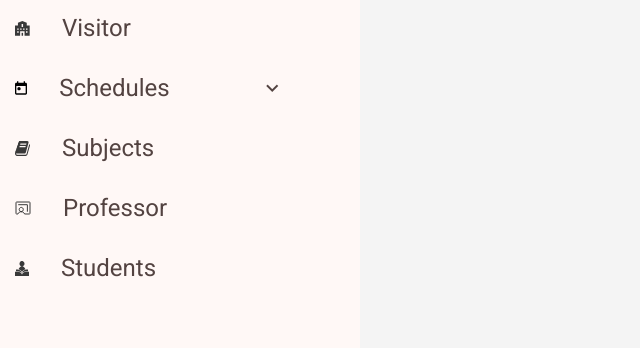
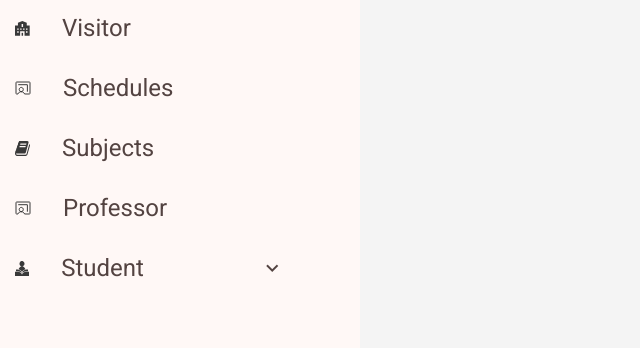
Before and after one commit to PUPT-CaPro-2025/BioSync, an Angular app in the folder BioSync.UI/: page / in a window 1280 px wide. Shown: the part 318-666 px from the top of the page, without its empty margins (0-640 px from the left). Built offline with nearby package versions, Linux system fonts and the light colour scheme.

Commit message:
move the dropdown to students

```diff
--- a/BioSync.UI/src/app/sidenav/sidenav.component.html
+++ b/BioSync.UI/src/app/sidenav/sidenav.component.html
@@ -14,25 +14,12 @@
             <p>Visitor</p>
         </button>
     </div>
-    <div class="menu-container" (click)="toggleDropdown()" (click)="onButtonClick('schedule')" [class.clicked]="activeButton === 'schedule'">
-        <div class="flex justify-between items-center schedule-arrow">
-            <button class="menu-content">
-                <img src="../../assets/schedule.svg" alt="Schedule Icon">
-                <p>Schedules</p>
-            </button>
-            <mat-icon>{{ isDropdownOpen ? 'keyboard_arrow_up' : 'keyboard_arrow_down' }}</mat-icon>
-        </div>
+    <div class="menu-container" (click)="onButtonClick('schedule')" [class.clicked]="activeButton === 'schedule'">
+        <button routerLink="/schedule" class="menu-content">
+            <img src="../../assets/professor.svg" alt="Professor Icon">
+            <p>Schedules</p>
+        </button>
     </div>
-    @if(isDropdownOpen) {
-        <div class="dropdown-content flex flex-col">
-            <div class="hover:bg-lightGray hover:text-white rounded-tr-lg rounded-br-lg">
-                <button (click)="navigateTo('/schedule')">List of Schedule</button>
-            </div>
-            <div class="hover:bg-lightGray hover:text-white rounded-tr-lg rounded-br-lg">
-                <button (click)="navigateTo('/attendance')">List of Attendance</button>
-            </div>
-        </div>
-    }
     <div class="menu-container" (click)="onButtonClick('subject')" [class.clicked]="activeButton === 'subject'">
         <button routerLink="/subject" class="menu-content">
             <img src="../../assets/subject.svg" alt="Subject Icon">
@@ -46,11 +33,24 @@
         </button>
     </div>
     <div class="menu-container" (click)="onButtonClick('student')" [class.clicked]="activeButton === 'student'">
-        <button routerLink="/student" class="menu-content">
-            <img src="../../assets/student.svg" alt="Student Icon">
-            <p>Students</p>
-        </button>
+        <div class="flex justify-between items-center schedule-arrow" (click)="toggleDropdown($event)">
+            <button class="menu-content">
+                <img src="../../assets/student.svg" alt="Schedule Icon">
+                <p>Student</p>
+            </button>
+            <mat-icon>{{ isDropdownOpen ? 'keyboard_arrow_up' : 'keyboard_arrow_down' }}</mat-icon>
+        </div>
     </div>
+    @if(isDropdownOpen) {
+        <div class="dropdown-content flex flex-col">
+            <div class="hover:bg-lightGray hover:text-white rounded-tr-lg rounded-br-lg">
+                <button (click)="navigateTo('/student')">List of Student</button>
+            </div>
+            <div class="hover:bg-lightGray hover:text-white rounded-tr-lg rounded-br-lg">
+                <button (click)="navigateTo('/attendance')">List of Attendance</button>
+            </div>
+        </div>
+    }
 </mat-nav-list>
 <div class="bottom-container">
     <div class="line-container">
--- a/BioSync.UI/src/app/sidenav/sidenav.component.ts
+++ b/BioSync.UI/src/app/sidenav/sidenav.component.ts
@@ -33,12 +33,15 @@ export class SidenavComponent implements OnInit {
     localStorage.setItem('activeButton', buttonName);
   }
 
-  toggleDropdown() {
+  toggleDropdown(event: Event) {
+    event.stopPropagation();
     this.isDropdownOpen = !this.isDropdownOpen;
   }
 
   navigateTo(route: string) {
     this.router.navigate([route]);
+    this.activeButton = 'student';
+    localStorage.setItem('activeButton', 'student');
     this.isDropdownOpen = false;
   }
 }
```
